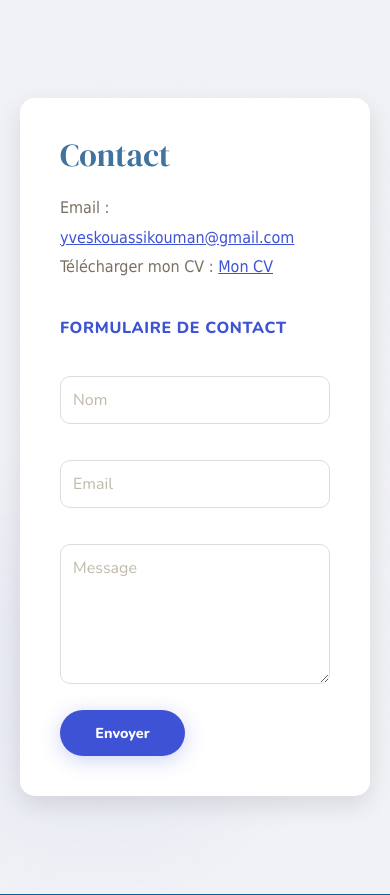
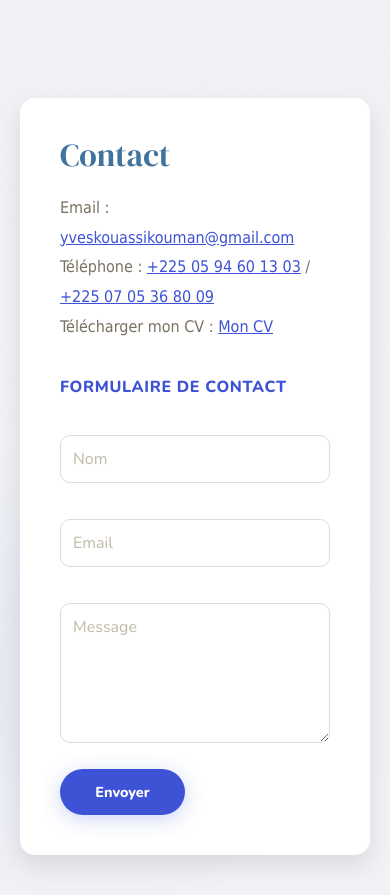
Before and after one commit to kouman-kouassi-yves/koumankouassiyves-portfolio, a Flask app: page /contact in a window 390 px wide. Shown: the part 70-965 px from the top of the page. Run offline with Flask 3, Linux system fonts and the light colour scheme.

Commit message:
Add phone number links to contact template
Added phone number links for contact.

```diff
--- a/templates/contact.html
+++ b/templates/contact.html
@@ -18,6 +18,10 @@
         {% endwith %}
 
         <p>Email : <a href="mailto:yveskouassikouman@gmail.com">yveskouassikouman@gmail.com</a></p>
+        <p>Téléphone :
+          <a href="tel:+22505946001303">+225 05 94 60 13 03</a> /
+          <a href="tel:+22507053680009">+225 07 05 36 80 09</a>
+        </p>
         <p>Télécharger mon CV : <a href="https://drive.google.com/file/d/19gDHm-xMW-NJ3ewHZr3R8abLiO8Tgocl/view?usp=sharing" download>Mon CV</a></p>
 
         <h3>Formulaire de contact</h3>
```
